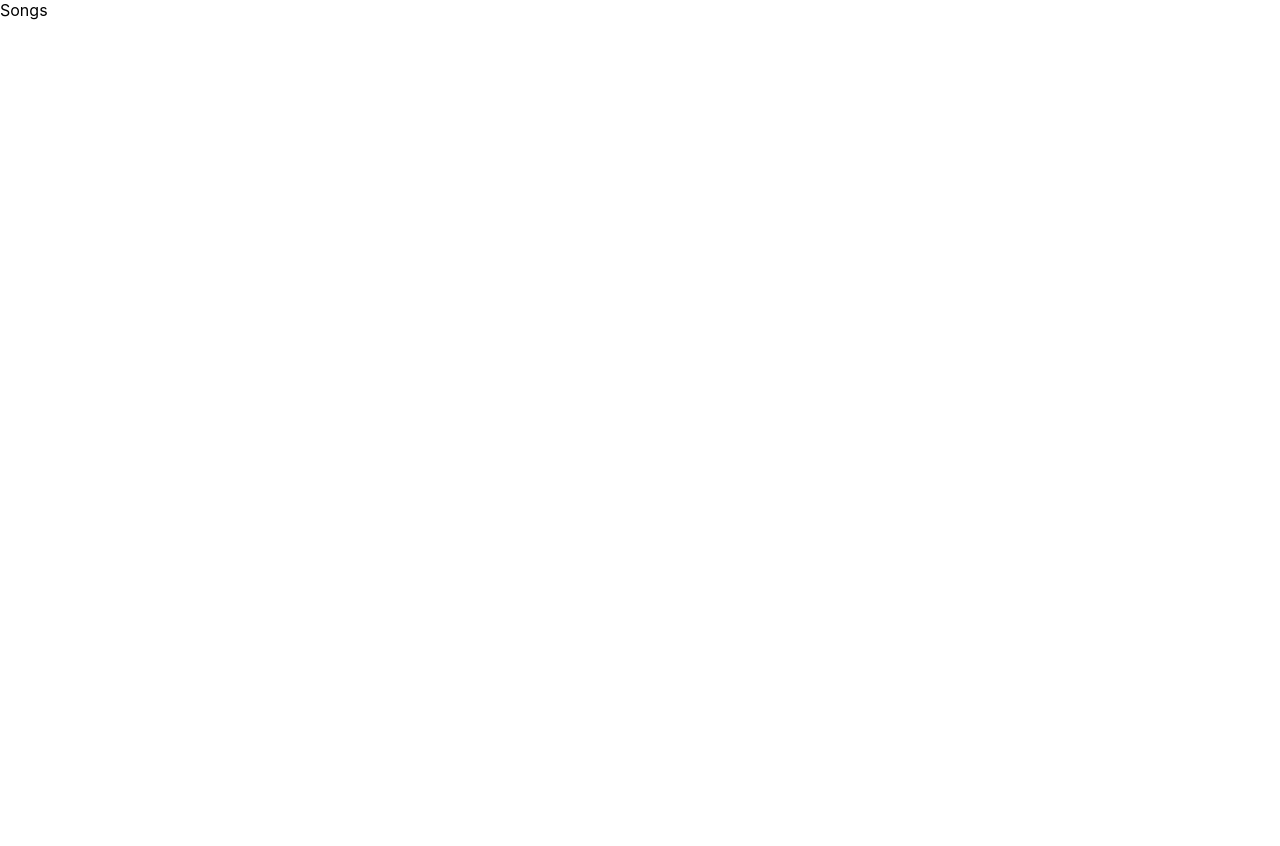
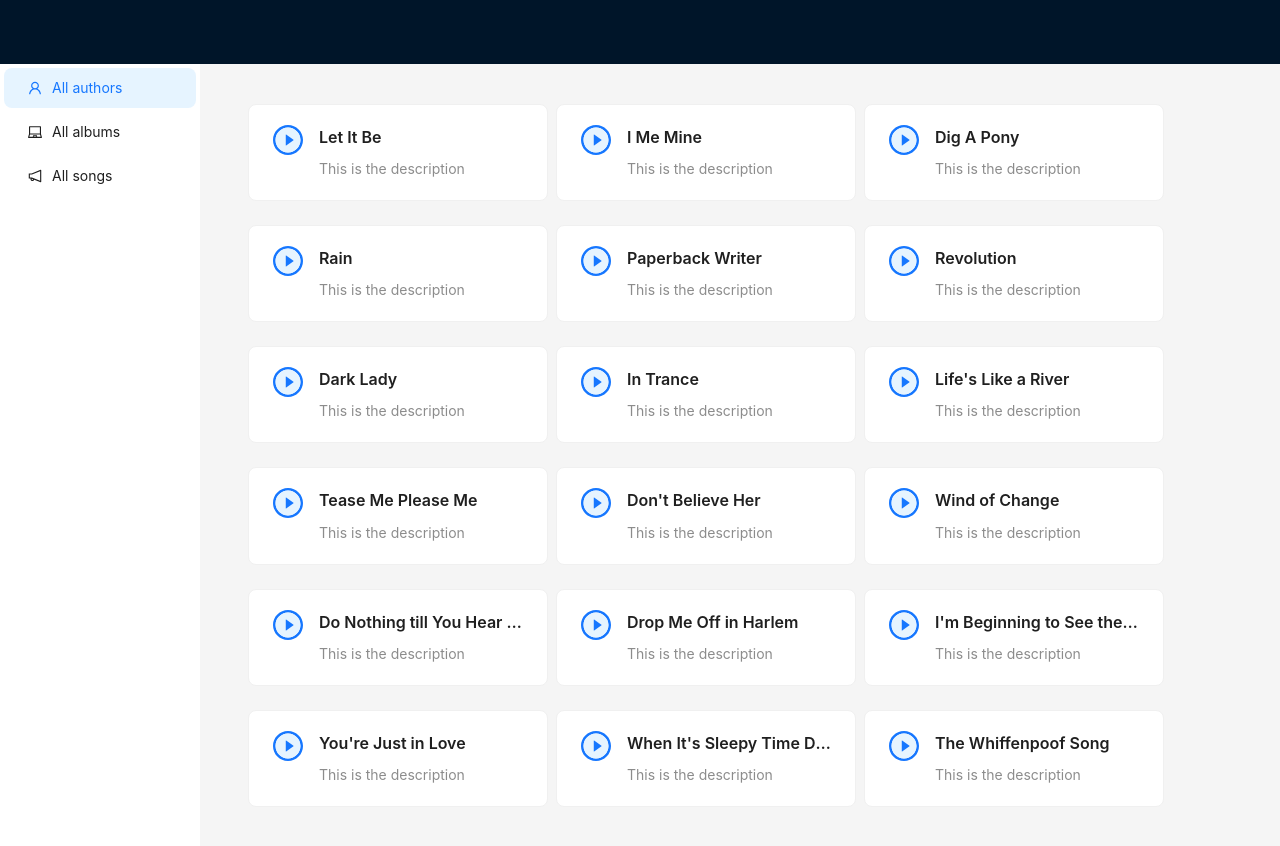
Before and after one commit to Fatality6/music-catalog, a React (Create React App) app: page /songs in a window 1280 px wide. Shown: the top 846 px of the page. Before the commit the page ends 800 px from the top, so only its background shows below. Built offline with nearby package versions, Linux system fonts and the light colour scheme.

Commit message:
antDesign and logic
Подключил antd , реализовал отрисовку авторов, альбомов, песен. Сделал сортировку по автору, по альбому.

```diff
--- a/src/App.css
+++ b/src/App.css
@@ -0,0 +1 @@
+@import '~antd/dist/antd.css'
--- a/src/App.js
+++ b/src/App.js
@@ -1,17 +1,79 @@
-import './App.css'
-import { Route, Routes } from 'react-router-dom'
+import { LaptopOutlined, NotificationOutlined, UserOutlined } from '@ant-design/icons'
+import { Layout, Menu, theme } from 'antd'
+import React from 'react'
+import { Link, Route, Routes } from 'react-router-dom'
+import { Albums } from './pages/Albums/Albums'
+import { Authors } from './pages/Authors/Authors'
 import { Songs } from './pages/Songs/Songs'
-import { Albums } from './pages/Albums/Albums'
-import { Authors } from './pages/Authors/Authors';
 
-function App() {
+
+const { Header, Content, Sider } = Layout
+
+const App = () => {
+  const {
+    token: { colorBgContainer },
+  } = theme.useToken();
   return (
-    <Routes>
-      <Route path='/' element={<Authors/>}></Route>
-      <Route path='/albums' element={<Albums/>}></Route>
-      <Route path='/songs' element={<Songs/>}></Route>
-    </Routes>
+    <Layout>
+      <Header className="header">
+        <div className="logo" />
+      </Header>
+      <Layout>
+        <Sider
+          width={200}
+          style={{
+            background: colorBgContainer,
+          }}
+        >
+          <Menu
+            mode="inline"
+            defaultSelectedKeys={['1']}
+            style={{
+              height: '100%',
+              borderRight: 0,
+            }}
+            items={[
+              {
+                key: '1',
+                icon: <UserOutlined />,
+                label: <Link to={'/'}>All authors</Link>
+              },
+              {
+                key: '2',
+                icon: <LaptopOutlined />,
+                label: <Link to={'/albums'}>All albums</Link>,
+              },
+              {
+                key: '3',
+                icon: <NotificationOutlined />,
+                label: <Link to={'/songs'}>All songs</Link>,
+              },
+            ]}
+          />
+        </Sider>
+        <Layout
+          style={{
+            padding: '0 24px 24px',
+          }}
+        >
+          <Content
+            style={{
+              padding: 24,
+              margin: 0,
+              minHeight: '50vh'
+            }}
+          >
+            <Routes>
+              <Route path='/' element={<Authors />}></Route>
+              <Route path='/albums' element={<Albums />}></Route>
+              <Route path="/albums/:id" element={<Albums />}></Route>
+              <Route path='/songs' element={<Songs />}></Route>
+              <Route path="/songs/:id" element={<Songs />}></Route>
+            </Routes>
+          </Content>
+        </Layout>
+      </Layout>
+    </Layout>
   );
-}
-
-export default App
+};
+export default App;
--- a/src/pages/Albums/Albums.jsx
+++ b/src/pages/Albums/Albums.jsx
@@ -1,7 +1,43 @@
 import React from 'react'
+import { useSelector } from 'react-redux'
+import { Link, useParams } from 'react-router-dom'
+import { Card, Space } from 'antd'
+
+const { Meta } = Card;
 
 export const Albums = () => {
+  const albums = useSelector((state) => state.albums.albums)
+  const params = useParams()
+
+  if(!params.id) {
   return (
-    <div>Albums</div>
+    <Space direction='horizontal' size="large" wrap>
+      {albums?.map((e) => <Cards key={e.id} title={e.title} img={e.img} description={e.description} id={e.id}></Cards>)}
+    </Space>
+  )}
+
+
+  return (
+    <Space direction='horizontal' size="large" wrap>
+      {albums.map((e) => {
+      if(e.authorId === params.id) {
+        return <Cards key={e.id} title={e.title} img={e.img} description={e.description} id={e.id}></Cards>}
+        return null;
+      })}
+    </Space>
   )
 }
+
+const Cards = ({ title, img, description, id }) => {
+  return <Link to={`/songs/${id}`}>
+    <Card
+      hoverable
+      style={{
+        width: 150
+      }}
+      cover={<img alt={title} src={img} />}
+    >
+      <Meta title={title} description={description} />
+    </Card>
+  </Link>
+}
--- a/src/pages/Authors/Authors.jsx
+++ b/src/pages/Authors/Authors.jsx
@@ -1,7 +1,31 @@
+import { Card, Space } from 'antd'
 import React from 'react'
+import { useSelector } from 'react-redux'
+import { Link } from 'react-router-dom'
+
+const { Meta } = Card;
 
 export const Authors = () => {
+  const authors = useSelector((state) => state.authors.authors)
   return (
-    <div>Authors</div>
+    <Space direction='horizontal' size="large" wrap>
+      {authors?.map((e) => <Cards key={e.id} title={e.title} img={e.img} description={e.description} id={e.id}></Cards>)}
+    </Space>
+
   )
 }
+
+const Cards = ({ title, img, description, id }) => {
+  return <Link to={`/albums/${id}`}>
+    <Card
+      hoverable
+      style={{
+        width: 240,
+        height: 400
+      }}
+      cover={<img alt={title} src={img} />}
+    >
+      <Meta title={title} description={description} />
+    </Card>
+  </Link>
+}
--- a/src/pages/Songs/Songs.jsx
+++ b/src/pages/Songs/Songs.jsx
@@ -1,7 +1,50 @@
 import React from 'react'
+import { useSelector } from 'react-redux'
+import { Link, useParams } from 'react-router-dom'
+import { Card, Space } from 'antd'
+import { PlayCircleTwoTone } from '@ant-design/icons'
+
+const { Meta } = Card;
 
 export const Songs = () => {
+  const songs = useSelector((state) => state.songs.songs)
+  const params = useParams()
+  const albumId = Number(params.id)
+
+  if(!params.id) {
   return (
-    <div>Songs</div>
+    <Space direction='horizontal' size="small" wrap>
+      {songs?.map((e) => <Cards key={e.id} title={e.title} img={e.img} description={e.description} id={e.id}></Cards>)}
+    </Space>
+  )}
+  return (
+    <Space direction='horizontal' size="large" wrap>
+      {songs.map((e) => {
+      if(e.album[0].albumId === albumId) {
+        return <Cards key={e.id} title={e.title} img={e.img} description={e.description} id={e.id}></Cards>}
+        return null;
+      })}
+    </Space>
   )
 }
+
+
+const Cards = ({ title,id }) => {
+  return (
+    <Card
+        style={{
+          width: 300,
+          marginTop: 16,
+        }}
+      >
+        <Meta
+          avatar={<PlayCircleTwoTone style={{ fontSize: '30px' }}/>}
+          title={title}
+          description="This is the description"
+        />
+      </Card>
+  )
+}
+
+{/* <Link to={`/songs/song/${id}`}> */}
+  /* </Link> */
--- a/src/redux/albums/albumsSlice.js
+++ b/src/redux/albums/albumsSlice.js
@@ -5,32 +5,38 @@ const initialState = {
                 {
                     id:1,
                     title: 'Let It Be',
-                    authorId: 1
+                    authorId: '1',
+                    img: 'https://upload.wikimedia.org/wikipedia/en/thumb/2/25/LetItBe.jpg/220px-LetItBe.jpg'
                 },
                 {
                     id:2,
                     title: 'Hey Jude',
-                    authorId: 1
+                    authorId: '1',
+                    img: 'https://upload.wikimedia.org/wikipedia/en/thumb/0/0a/Heyjudealbum.jpg/220px-Heyjudealbum.jpg'
                 },
                 {
                     id:3,
                     title: 'In Trance',
-                    authorId: 2
+                    authorId: '2',
+                    img: 'https://upload.wikimedia.org/wikipedia/en/thumb/e/e9/InTranceCensored.jpg/220px-InTranceCensored.jpg'
                 },
                 {
                     id:4,
                     title: 'Crazy World',
-                    authorId: 2
+                    authorId: '2',
+                    img: 'https://upload.wikimedia.org/wikipedia/en/f/f0/ScorpionsCrazyWorld.jpg'
                 },
                 {
                     id:5,
                     title: 'The Great Summit',
-                    authorId: 3
+                    authorId: '3',
+                    img: 'https://upload.wikimedia.org/wikipedia/en/e/e2/The_Great_Summit.jpg'
                 },
                 {
                     id:6,
                     title: 'Satchmo In Style',
-                    authorId: 3
+                    authorId: '3',
+                    img: 'https://encrypted-tbn0.gstatic.com/images?q=tbn:ANd9GcT4ubSCk1ihyveg2J2pz2PDTpSfVE_mizEcw5-M7LYmmMaKwAuWivlKpmpbDmSHShi-kpA&usqp=CAU'
                 },
 
     ]
--- /dev/null
+++ b/src/redux/authors/authorsSlice.js
@@ -0,0 +1,33 @@
+import { createSlice } from '@reduxjs/toolkit'
+
+const initialState = {
+    authors: [
+                {
+                    id:1,
+                    title: 'The Beatles',
+                    description: 'The Beatles were an English rock band, formed in Liverpool in 1960, that comprised John Lennon, Paul McCartney, George Harrison and Ringo Starr.',
+                    img: 'https://encrypted-tbn0.gstatic.com/images?q=tbn:ANd9GcTWsU2AZZPY05tRv3FdB9NmzVveuyAI2EaSSw&usqp=CAU'
+                },
+                {
+                    id:2,
+                    title: 'Scorpions',
+                    description: 'Scorpions are a German rock band formed in Hanover in 1965 by guitarist Rudolf Schenker',
+                    img: 'https://upload.wikimedia.org/wikipedia/commons/thumb/d/de/Scorpions_in_Melbourne%2C_Australia_17.10.2016.jpg/234px-Scorpions_in_Melbourne%2C_Australia_17.10.2016.jpg'
+
+                },
+                {
+                    id:3,
+                    title: 'lui Armstrong',
+                    description: 'Louis Daniel Armstrong (August 4, 1901 – July 6, 1971), nicknamed "Satchmo", "Satch", and "Pops", was an American trumpeter and vocalist',
+                    img: 'https://upload.wikimedia.org/wikipedia/commons/thumb/0/0e/Louis_Armstrong_restored.jpg/220px-Louis_Armstrong_restored.jpg'
+                },
+    ]
+}
+
+export const authorsSlice = createSlice({
+    name:'authors',
+    initialState,
+    reducers:{}
+})
+
+export default authorsSlice.reducer
--- a/src/redux/songwriters/authorsSlice.js
+++ /dev/null
@@ -1,26 +0,0 @@
-import { createSlice } from '@reduxjs/toolkit'
-
-const initialState = {
-    authors: [
-                {
-                    id:1,
-                    title: 'The Beatles'
-                },
-                {
-                    id:2,
-                    title: 'Scorpions'
-                },
-                {
-                    id:3,
-                    title: 'lui Armstrong'
-                },
-    ]
-}
-
-export const authorsSlice = createSlice({
-    name:'authors',
-    initialState,
-    reducers:{}
-})
-
-export default authorsSlice.reducer
--- a/src/redux/store.js
+++ b/src/redux/store.js
@@ -1,7 +1,7 @@
 import { configureStore } from '@reduxjs/toolkit'
 import albumsSlice from './albums/albumsSlice'
 import songsSlice from './songs/songsSlice'
-import authorsSlice from './songwriters/authorsSlice'
+import authorsSlice from './authors/authorsSlice'
 
 
 
```
